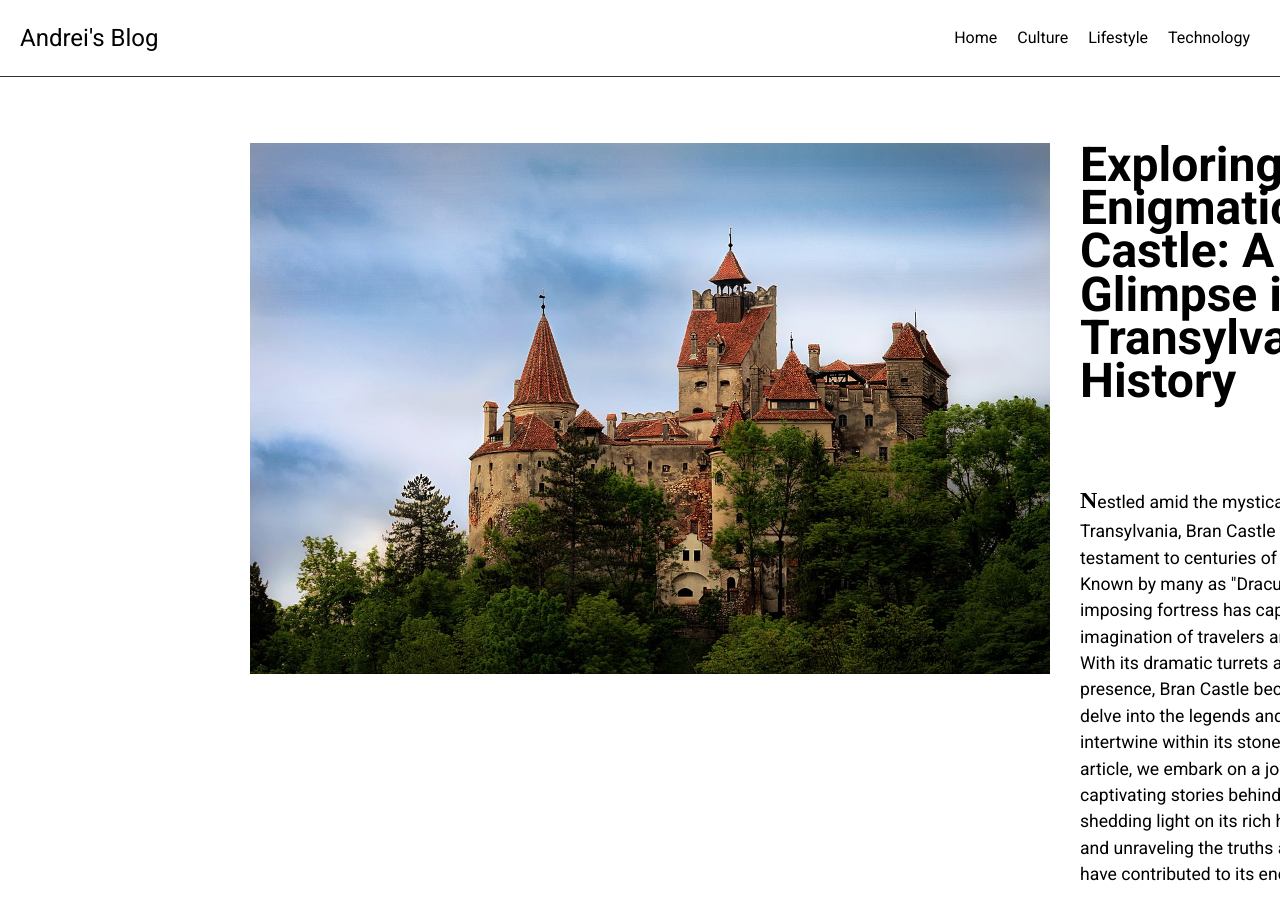
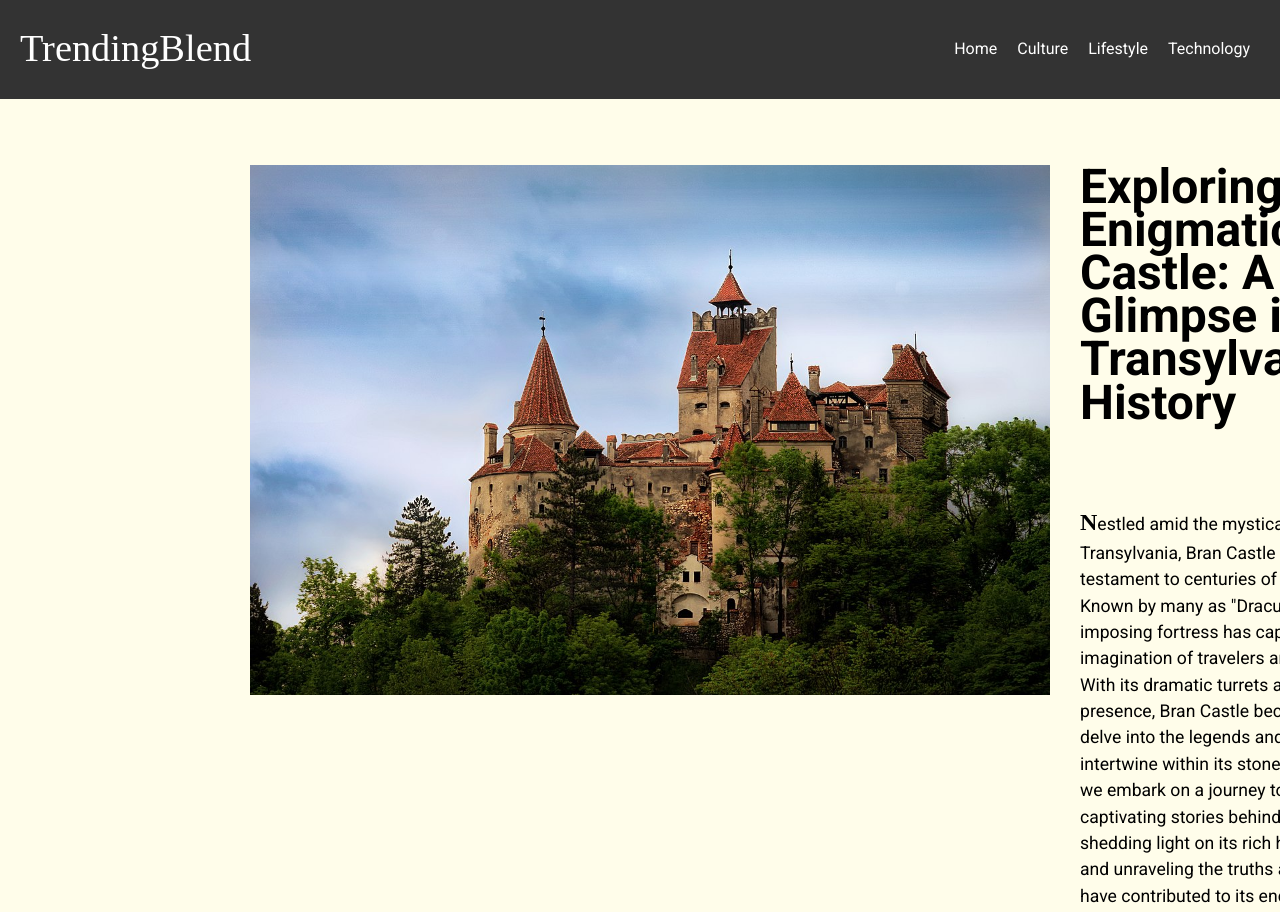
Before and after one commit to MDAnarchie/UIB-Project, a plain HTML site: page index.html in a window 1280 px wide. Shown: the top 912 px of the page. Drawn offline with Linux system fonts and the light colour scheme; a web font is replaced by a local one.

Commit message:
Add Logo Styling

```diff
--- a/index.html
+++ b/index.html
@@ -16,7 +16,7 @@
   </head>
   <body>
     <header class="header">
-      <div class="logo">Andrei's Blog</div>
+      <div class="logo">TrendingBlend</div>
       <nav class="menu">
         <ul>
           <li><a href="#">Home</a></li>
@@ -66,7 +66,9 @@
         </div>
       </div>
     </main>
+
     <h2 class="related-posts">Related posts</h2>
+
     <section class="latest">
       <div class="card1">
         <img
--- a/style.css
+++ b/style.css
@@ -10,20 +10,27 @@
   font-family: "Roboto", Arial, Helvetica, sans-serif;
 }
 
+body {
+  background-color: #fffdea;
+}
+
+/* Header Styling */
+
 .header {
   display: flex;
   justify-content: space-between;
   align-items: center;
   padding: 20px;
   border-bottom: 1px solid #333;
-  color: black;
+  color: #fff;
   position: sticky;
   top: 0;
-  background-color: #fff;
+  background-color: #333;
 }
 
 .logo {
-  font-size: 24px;
+  font-size: 2.4rem;
+  font-family: "Beau Rivage";
 }
 
 .menu ul {
@@ -37,11 +44,11 @@
 
 .menu a {
   text-decoration: none;
-  color: black;
+  color: #fff;
 }
 
 .menu a:hover {
-  border-bottom: 3px solid black;
+  border-bottom: 3px solid #fff;
   padding-bottom: 26px;
 }
 
@@ -80,16 +87,17 @@
   border: none;
   background-color: transparent;
   position: relative;
-  font-weight: bold;
+  font-weight: 400;
+  font-size: 1rem;
 }
 
-.btn2:hover > .icon {
+.btn2:hover {
   transform: scale(1.2);
   cursor: pointer;
   transition: 0.2s linear;
 }
 
-.btn2:focus > .icon {
+.btn2:focus {
   fill: #fd1853;
   animation: grosseur 0.2s linear;
 }
@@ -134,12 +142,6 @@
   font-weight: 300;
   text-align: center;
 }
-
-/* .content {
-  display: flex;
-  flex-direction: column;
-  justify-content: center;
-} */
 
 .latest {
   display: grid;
```
